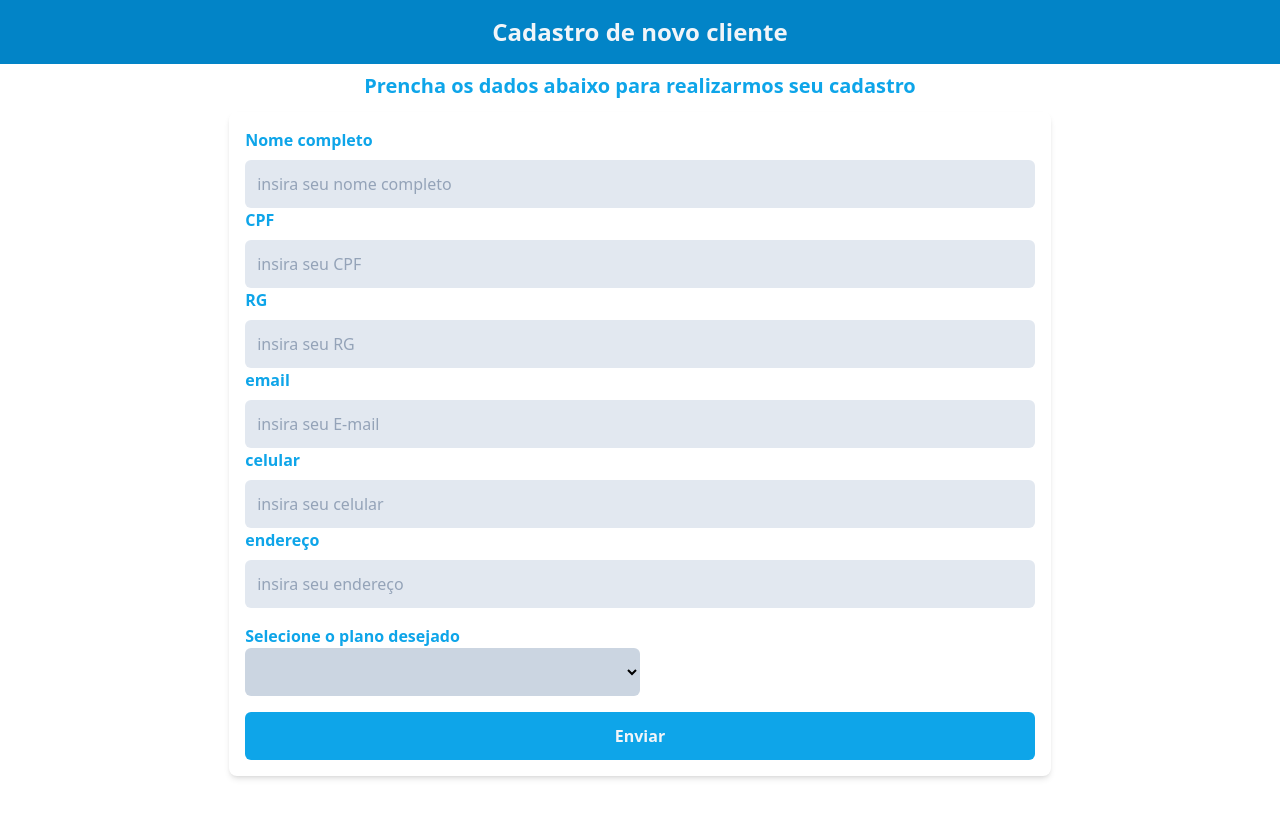
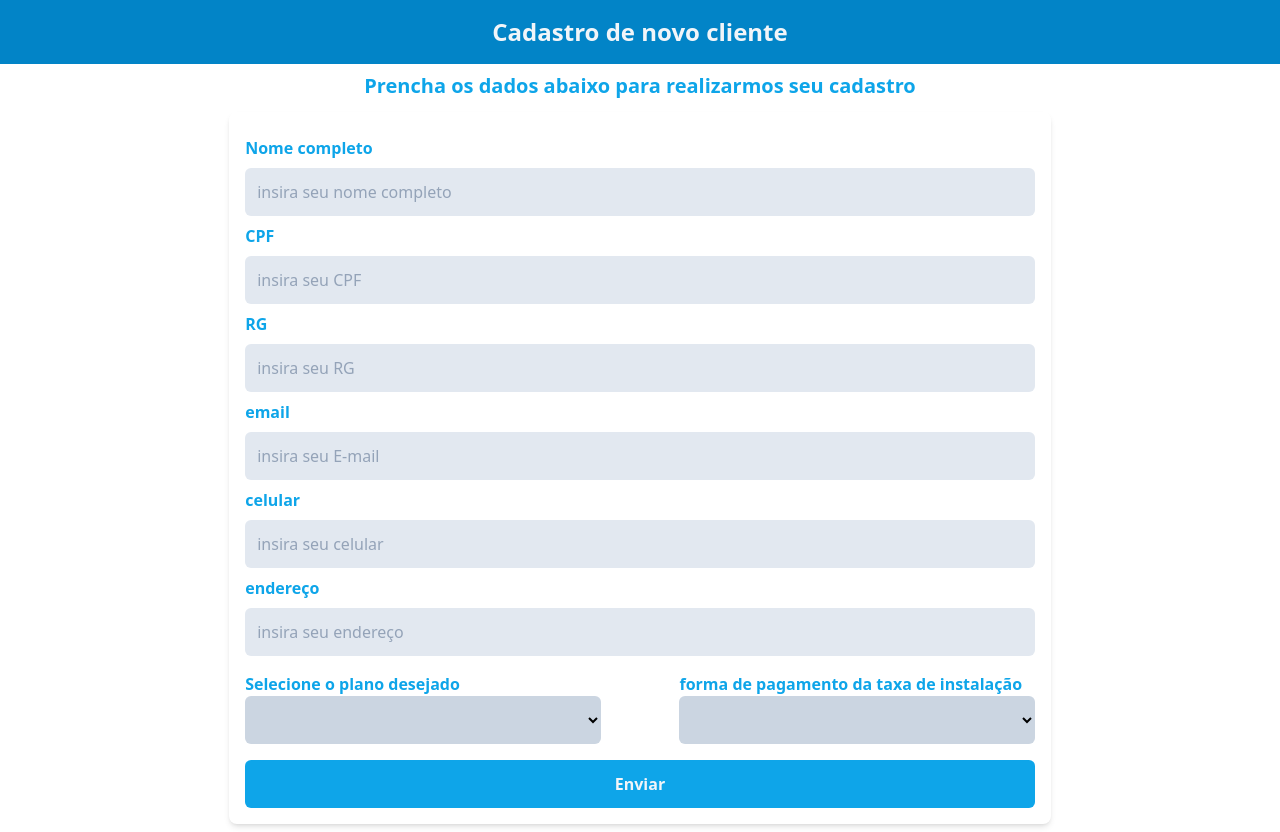
Before and after one commit to WesleyOliveira01/cadastro, a Next.js app: page / in a window 1280 px wide. Before the commit the page ends 800 px from the top, so only its background shows below. Built offline with nearby package versions, Linux system fonts and the light colour scheme.

Commit message:
correções no designer

```diff
--- a/src/components/Form.tsx
+++ b/src/components/Form.tsx
@@ -12,6 +12,7 @@ interface Iusuario {
   email: string;
   endereco: string;
   plano: string;
+  taxa:string
 }
 
 const Form = () => {
@@ -20,6 +21,7 @@ const Form = () => {
   const [email, setEmail] = useState("");
   const [endereco, setEndereco] = useState("");
   const [plano, setPlano] = useState("");
+  const [taxa, setTaxa] = useState("");
 
   const [telefone, setTelefone] = useState<number | null>();
   const [cpf, setCpf] = useState<number | null>();
@@ -35,17 +37,8 @@ const Form = () => {
       email: email,
       endereco: endereco,
       plano: plano,
+      taxa:taxa
     };
-    //@ts-ignore
-    /** const {data, error} = await db.from("usuarios").insert({
-      nome: usuario.nome,
-      cpf: usuario.cpf,
-      rg: usuario.rg,
-      email: usuario.email,
-      telefone: usuario.telefone,
-      endereco: usuario.endereco,
-      plano: usuario.plano,
-    }); */
     fetch("/api/supabase",{
       method:"POST",
       body:JSON.stringify(usuario),
@@ -122,7 +115,8 @@ const Form = () => {
           onChange={(e) => setEndereco(e.target.value)}
         />
 
-        <section className="my-4">
+        <section className="flex flex-col lg:flex-row items-center justify-between">
+          <section className="my-4 lg:w-[45%] w-full">
             <label htmlFor="planos" className="text-sky-500 block font-semibold">
               Selecione o plano desejado
             </label>
@@ -130,7 +124,7 @@ const Form = () => {
               required
               name="planos"
               id="planos"
-            className="bg-slate-300 p-3 outline-none rounded-md lg:w-[50%] w-full"
+              className="bg-slate-300 p-3 outline-none rounded-md  w-full"
               onChange={(e) => setPlano(e.target.value)}
             >
               <Option value="" />
@@ -161,6 +155,24 @@ const Form = () => {
               />
             </select>
           </section>
+          <section className="my-4 lg:w-[45%] w-full">
+            <label htmlFor="taxa" className="text-sky-500 block font-semibold">
+             forma de pagamento da taxa de instalação
+            </label>
+            <select
+              required
+              name="taxa"
+              id="taxa"
+              className="bg-slate-300 p-3 outline-none rounded-md  w-full"
+              onChange={(e) => setTaxa(e.target.value)}
+            >
+              <Option value="" />
+              <Option value="a vista" plano="R$" valorPlano="150,00 A VISTA" />
+              <Option value="a prazo" plano="R$" valorPlano="195,00 EM ATÉ 3X NO CARTÃO DE CREDITO" />
+
+            </select>
+          </section>
+        </section>
 
         <button className="w-full p-3 bg-sky-500 text-slate-100 font-bold rounded-md">
           Enviar
--- a/src/components/Input.tsx
+++ b/src/components/Input.tsx
@@ -8,7 +8,7 @@ interface Iinput extends InputHTMLAttributes<HTMLInputElement>{
 const Input = ({titulo,name, ...rest}:Iinput) => {
   return (
     <>
-        <label className='block font-semibold text-sky-500 mb-2' htmlFor={name}>{titulo}</label>
+        <label className='block font-semibold text-sky-500 my-2' htmlFor={name}>{titulo}</label>
         <input className='rounded-md outline-none bg-slate-200 p-3 placeholder:text-slate-400 w-full' {...rest} id={name} name={name} />
     </>
   )
--- a/src/pages/api/supabase.ts
+++ b/src/pages/api/supabase.ts
@@ -1,10 +1,18 @@
 import { createClient } from "@supabase/supabase-js";
 import type { NextApiRequest, NextApiResponse } from "next";
 
-const supabaseUrl: string = process.env.SUPABASE_PUBLIC_URL as string;
-const key: string = process.env.SUPABASE_PUBLIC_KEY as string;
+const public_url = process.env.SUPABASE_PUBLIC_URL as string;
+const public_key = process.env.SUPABASE_PUBLIC_KEY as string;
 
-const db = createClient(supabaseUrl, key);
+const db = createClient(public_url, public_key);
+
+const dataAtual = new Date();
+
+const dia = String(dataAtual.getDate()).padStart(2, "0");
+const mes = String(dataAtual.getMonth() + 1).padStart(2, "0");
+const ano = dataAtual.getFullYear();
+
+const dataCadastro = `${dia}/${mes}/${ano}`;
 
 type Data = {
   message: string;
@@ -23,11 +31,10 @@ const controlerMethod = {
   },
 
   async POST(req: NextApiRequest, res: NextApiResponse) {
-    const { nome, cpf, rg, email, telefone, endereco, plano } = req.body;
+    const { nome, cpf, rg, email, telefone, endereco, plano, taxa } = req.body;
 
-    const { data, error } = await db
-      .from("usuarios")
-      .insert({
+    const { data, error } = await db.from("usuarios").insert({
+      created: dataCadastro,
       nome: nome,
       cpf: cpf,
       rg: rg,
@@ -35,10 +42,13 @@ const controlerMethod = {
       telefone: telefone,
       endereco: endereco,
       plano: plano,
+      taxa: taxa,
     });
-    if(error){
+    if (error) {
       console.error(error);
-      res.status(httpStatus.BadRequest).json({message:"ops algo deu errado"})
+      res
+        .status(httpStatus.BadRequest)
+        .json({ message: "ops algo deu errado" });
     }
     res
       .status(httpStatus.Sucess)
--- a/src/pages/cadastroConcluido/index.tsx
+++ b/src/pages/cadastroConcluido/index.tsx
@@ -1,19 +1,21 @@
 import React from "react";
 import { Metadata } from "next";
 import { FaCheckCircle } from "react-icons/fa";
-
-export const metadata: Metadata = {
-  title: "Cadastro concluido",
-};
+import Head from "next/head";
 
 const CadastroConcluido = () => {
   return (
+    <>
+    <Head>
+      <title>Cadastro concluido</title>
+    </Head>
     <main className="flex items-center justify-center h-[85vh]">
       <section className="lg:w-[50%] w-[90%]  p-4  flex gap-2 justify-center items-center">
         <h1 className="text-2xl font-semibold text-green-600">Seu cadastro foi realizado </h1>
         <FaCheckCircle size={30} color="green"/>
       </section>
     </main>
+    </>
   );
 };
 
--- a/src/pages/index.tsx
+++ b/src/pages/index.tsx
@@ -1,16 +1,17 @@
 import Form from '@/components/Form'
 import React from 'react'
-import { Metadata } from 'next'
-
-export const metadata: Metadata = {
-  title:"Cadastro"
-}
+import Head from 'next/head'
 
 const Home = () => {
   return (
+    <>
+    <Head>
+      <title>Dados cadastrais</title>
+    </Head>
     <main>
       <Form />
     </main>
+    </>
   )
 }
 
```
Lines whose indentation alone changed are shown as unchanged.
